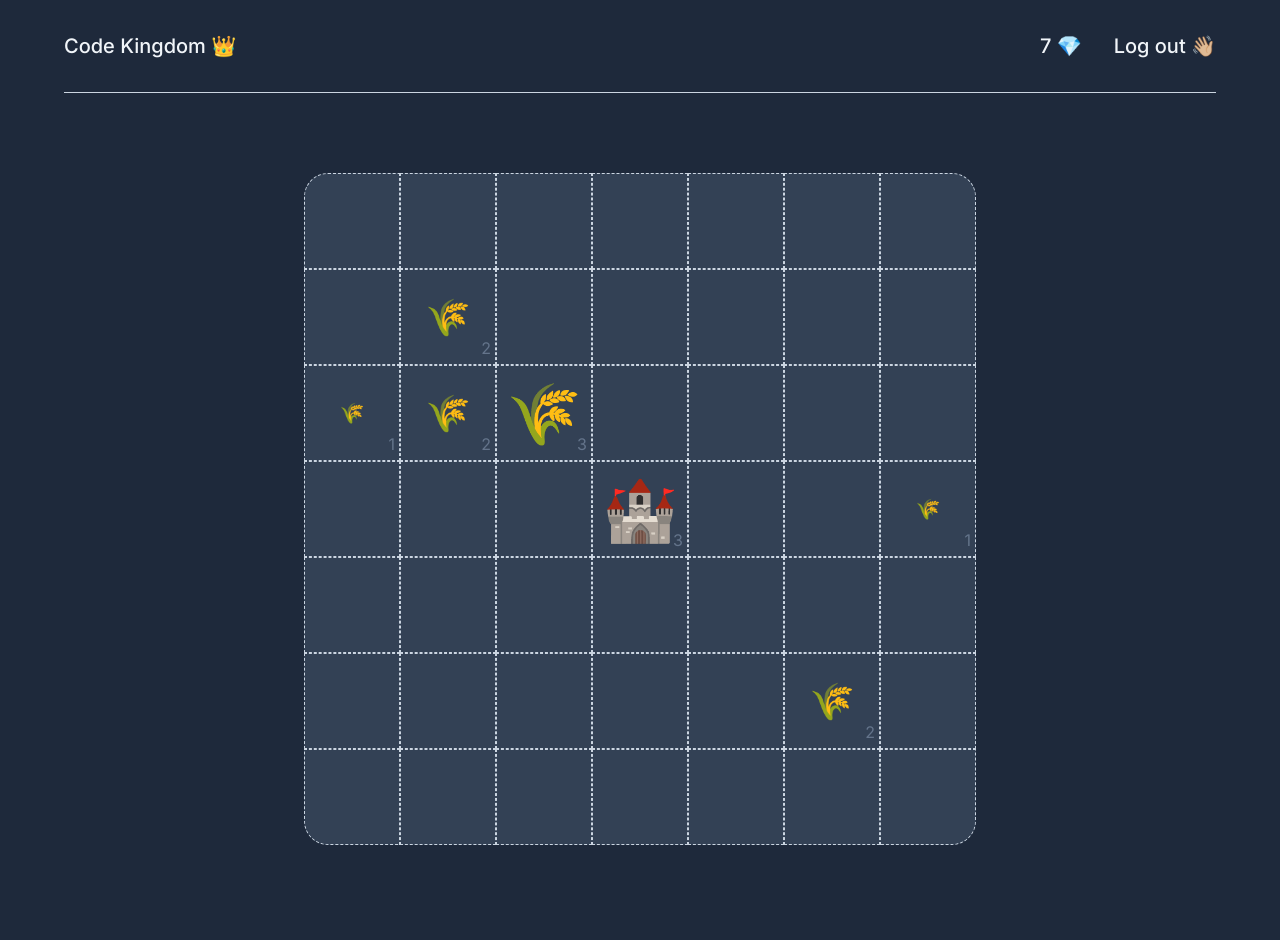
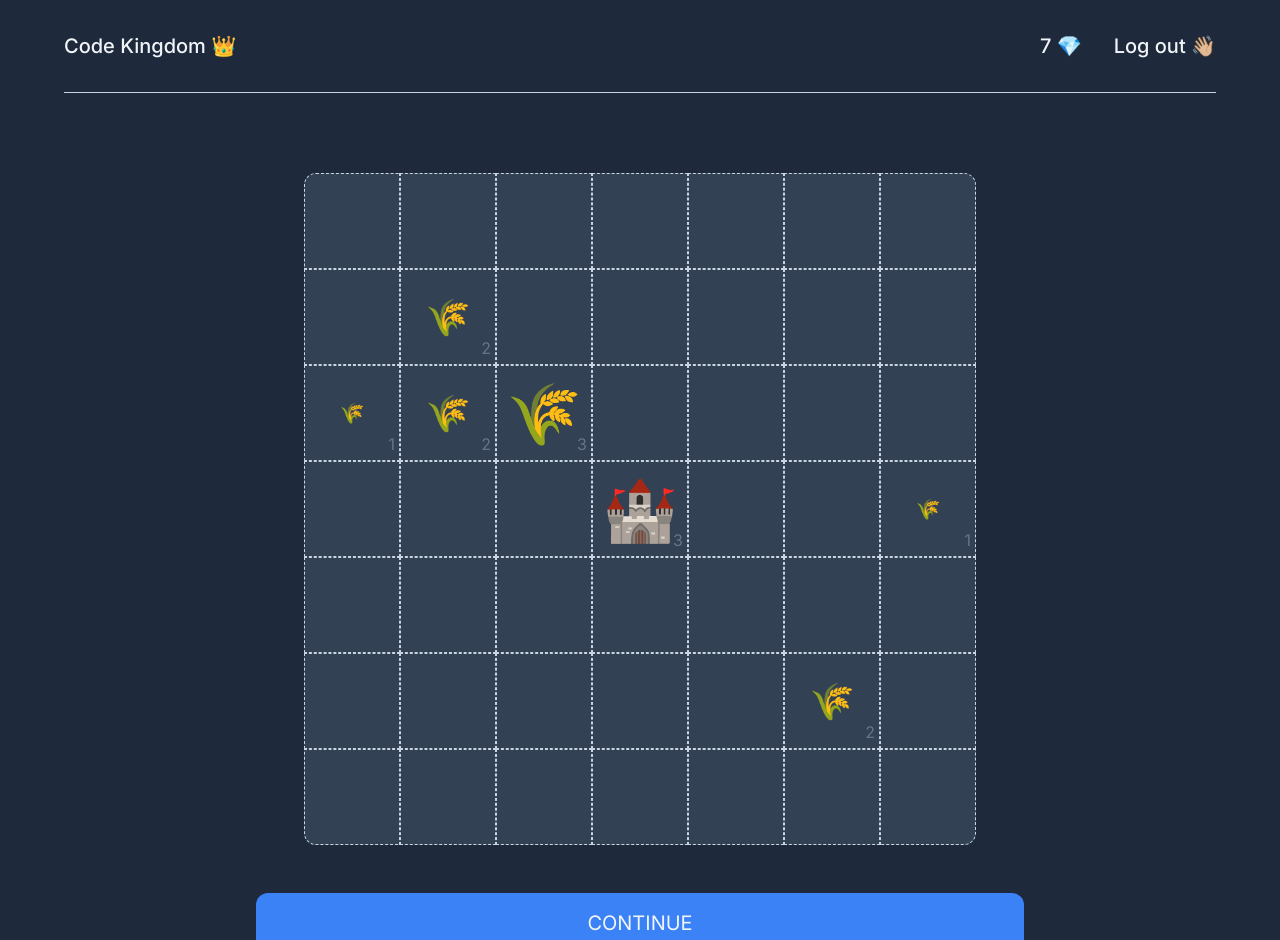
Before and after one commit to jean1591/codectibles, a Next.js app: page / in a window 1280 px wide. Shown: the top 940 px of the page. Built offline with nearby package versions, Linux system fonts and the light colour scheme.

Commit message:
feat: add continue button

```diff
--- /dev/null
+++ b/src/app/components/continueButton.tsx
@@ -0,0 +1,9 @@
+export const ContinueButton = () => {
+  return (
+    <div className="flex items-center justify-center">
+      <button className="py-4 bg-blue-500 hover:bg-blue-600 rounded-xl w-full lg:w-2/3 uppercase transition ease-in-out duration-500">
+        <p className="text-xl">Continue</p>
+      </button>
+    </div>
+  );
+};
--- a/src/app/components/kingdomCell.tsx
+++ b/src/app/components/kingdomCell.tsx
@@ -7,19 +7,19 @@ const formatGrid = (index: number): string | undefined => {
   const GRID_SIZE = 7;
 
   if (index === 0) {
-    return "rounded-tl-3xl";
+    return "rounded-tl-xl";
   }
 
   if (index === GRID_SIZE - 1) {
-    return "rounded-tr-3xl";
+    return "rounded-tr-xl";
   }
 
   if (index === GRID_SIZE ** 2 - GRID_SIZE) {
-    return "rounded-bl-3xl";
+    return "rounded-bl-xl";
   }
 
   if (index === GRID_SIZE ** 2 - 1) {
-    return "rounded-br-3xl";
+    return "rounded-br-xl";
   }
 };
 
--- a/src/app/page.tsx
+++ b/src/app/page.tsx
@@ -1,3 +1,4 @@
+import { ContinueButton } from "./components/continueButton";
 import { Kingdom } from "./components/kingdom";
 
 export default function Home() {
@@ -6,6 +7,10 @@ export default function Home() {
       <div className="mt-20">
         <Kingdom />
       </div>
+
+      <div className="mt-12">
+        <ContinueButton />
+      </div>
     </div>
   );
 }
```
